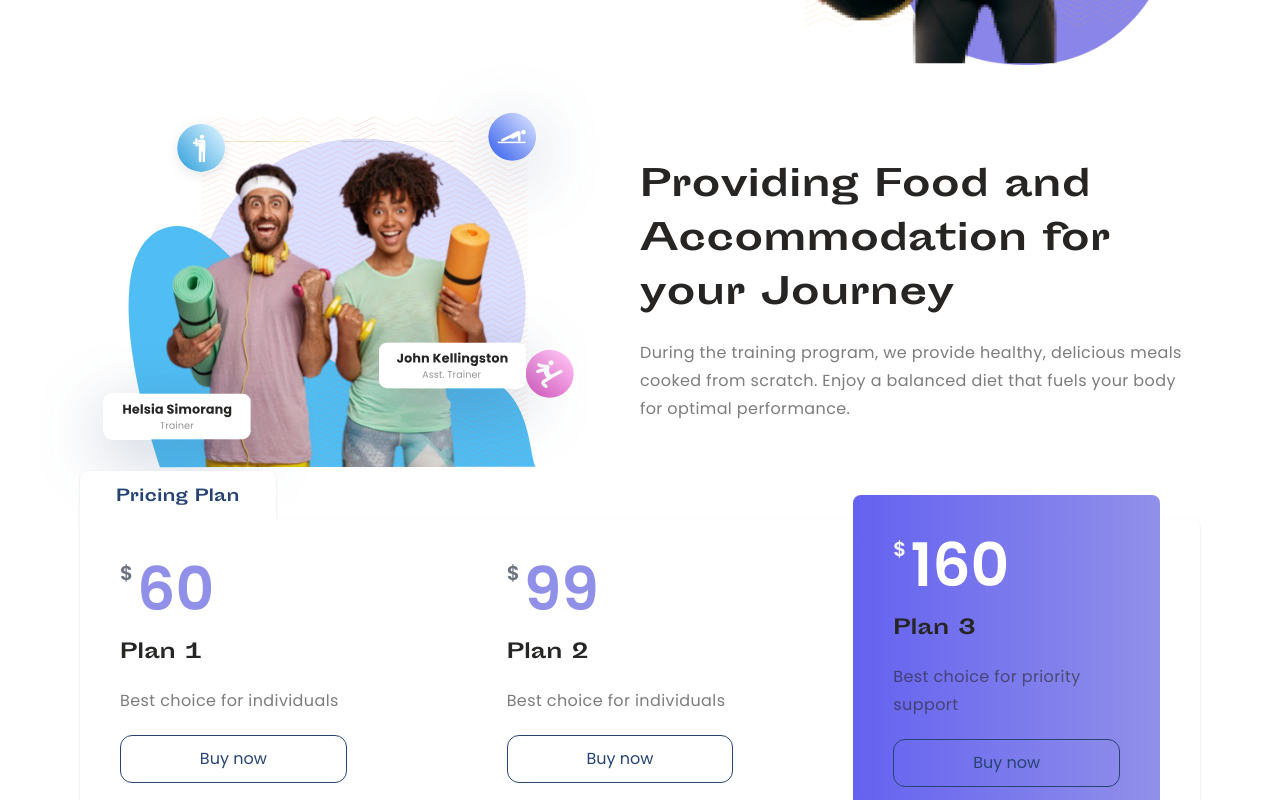
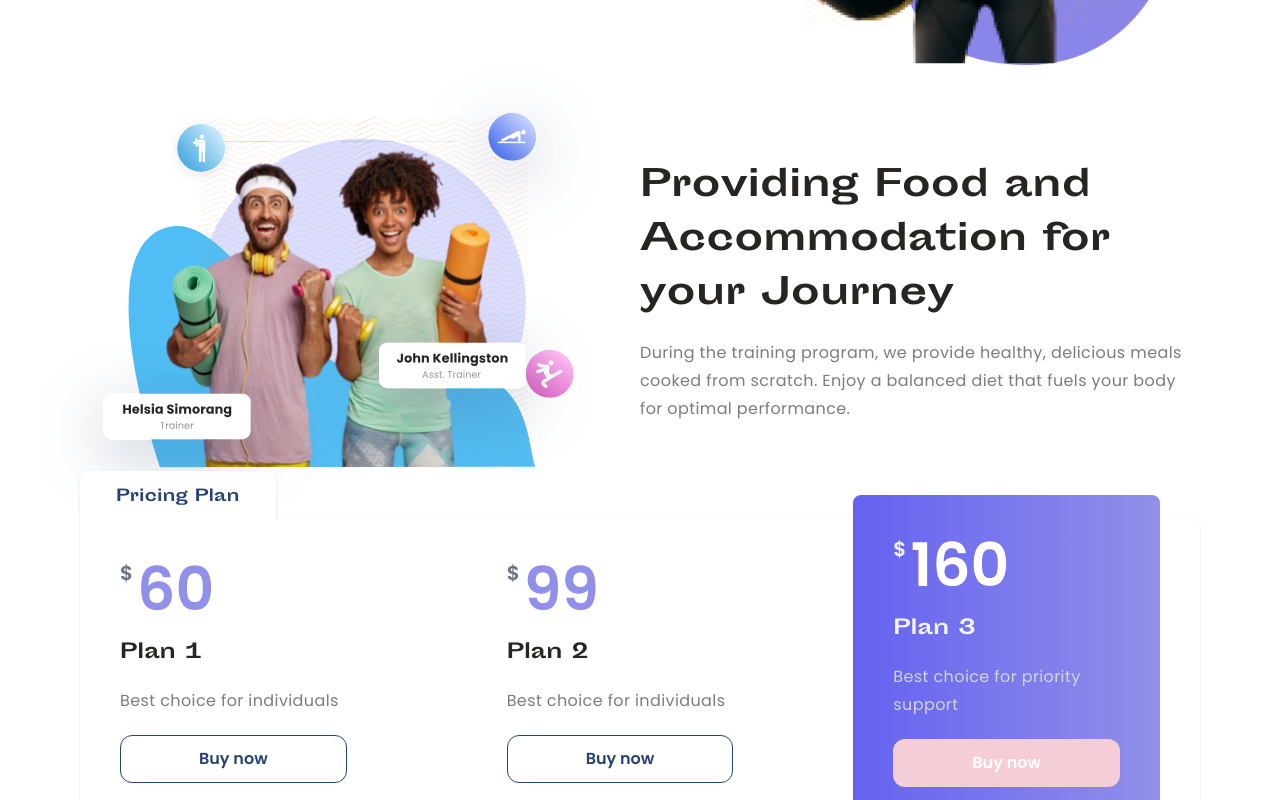
Before and after one commit to sohanemon/helsia-bootcamp, a Next.js app: page / in a window 1280 px wide. Shown: the part 2000-2800 px from the top of the page. Built offline with nearby package versions, Linux system fonts and the light colour scheme.

Commit message:
Jun 15, 2023, 12:58 AM

```diff
--- a/src/app/pricing.tsx
+++ b/src/app/pricing.tsx
@@ -46,19 +46,32 @@ const PricingCard = ({
           {price}
         </p>
       </div>
-      <Heading className='text-xl'>Plan {idx}</Heading>
-      <GrayText>{title}</GrayText>
-      <Button outline>Buy now</Button>
+      <Heading className={cn('text-xl', { 'text-gray-100': offeredPrice })}>
+        Plan {idx}
+      </Heading>
+      <GrayText className={cn({ 'text-gray-300': offeredPrice })}>
+        {title}
+      </GrayText>
+      <Button
+        outline
+        className={cn({
+          'text-white bg-themeBg-ellipse-light border-none': offeredPrice,
+        })}
+      >
+        Buy now
+      </Button>
       <ul className='space-y-2'>
         {Array.from(Array(4)).map((el, idx) => (
           <li key={idx} className='flex gap-2'>
             <Image
-              src={'/assets/point-pink.svg'}
+              src={`/assets/point-${offeredPrice ? 'white' : 'pink'}.svg`}
               alt='icon'
-              width={8}
-              height={8}
+              width={13}
+              height={13}
             />
-            <GrayText>Pricing Info Point</GrayText>
+            <GrayText className={cn({ 'text-gray-300': offeredPrice })}>
+              Pricing Info Point
+            </GrayText>
           </li>
         ))}
       </ul>
--- a/src/components/ui/button.tsx
+++ b/src/components/ui/button.tsx
@@ -13,7 +13,7 @@ export default function Button({
   return (
     <button
       className={cn(
-        'h-12 bg-themeBlue rounded-xl whitespace-nowrap flex items-center gap-5 shadow-2xl text-white px-8',
+        'h-12 font-semibold bg-themeBlue rounded-xl whitespace-nowrap flex items-center gap-5 shadow-2xl text-white px-8',
         {
           'bg-white text-themeBlue': white,
           'bg-transparent text-themeBlue border-current border shadow-none w-full flex justify-center':
```
